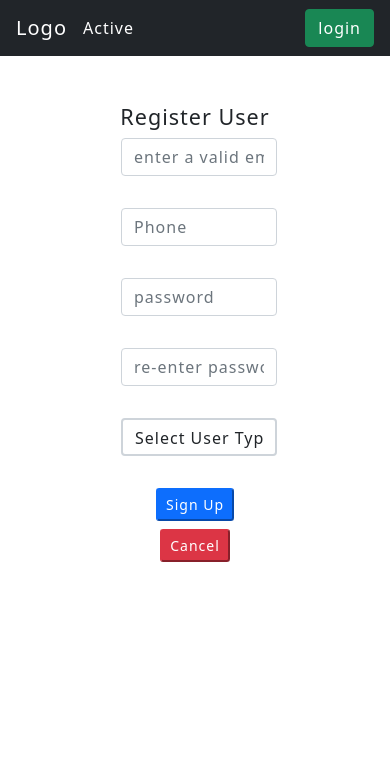
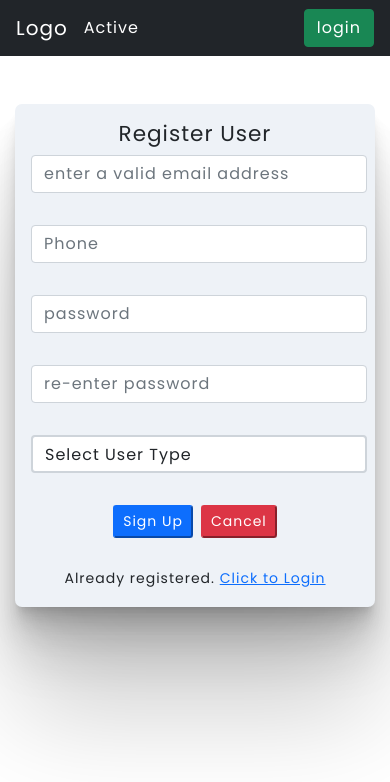
Before and after one commit to PrakashAdhikari08/truckeeclient, a React (Create React App) app: page /register in a window 390 px wide. Shown: the top 782 px of the page. Built offline with nearby package versions, Linux system fonts and the light colour scheme.

Commit message:
form responsiveness

```diff
--- a/src/forms/ForgetPassword.jsx
+++ b/src/forms/ForgetPassword.jsx
@@ -49,7 +49,8 @@ const ForgetPassword = (props) => {
     });
 
     return (
-        <form className={"mt-5 text-center"} onSubmit={formik.handleSubmit}>
+        <div className={"col-12"}>
+                <form className={" container mt-5 text-center"} onSubmit={formik.handleSubmit}>
                     <h4>FORGET PASSWORD</h4>
                     <input type={"email"} className={"input form-control"}
                            placeholder={"Enter your username/email"}
@@ -61,6 +62,10 @@ const ForgetPassword = (props) => {
                     <br />
                     <button className={"mt-2 form-control btn-success"} type={"submit"}>Generate Reset Token</button>
                 </form>
+
+
+        </div>
+
     );
 };
 
--- a/src/forms/Login.jsx
+++ b/src/forms/Login.jsx
@@ -4,12 +4,12 @@ import {Link} from "react-router-dom";
 
 import * as Yup from "yup";
 import {useFormik} from "formik";
-import { fetchFailure, fetchPasswordLoginToken} from "../redux/actions/AuthAction";
+import {fetchFailure, fetchPasswordLoginToken} from "../redux/actions/AuthAction";
 import {connect} from "react-redux";
 import {fetchUserProfile, loginUser} from "../api/API";
 import {fetchUserProfileData} from "../redux/actions/ProfileAction";
 
-import { BeatLoader} from "react-spinners";
+import {BeatLoader} from "react-spinners";
 
 import {toast} from "react-toastify";
 import 'react-toastify/dist/ReactToastify.css'
@@ -17,7 +17,6 @@ import Header from "../navbar/Header";
 
 toast.configure();
 const Login = (props) => {
-
 
 
     const initialValues = {
@@ -44,7 +43,6 @@ const Login = (props) => {
         let loginSuccessful = false;
         let accessToken = "";
         await loginUser(loginData).then(
-
             res => {
                 const response1 = {
                     accessToken: res.data.access_token,
@@ -58,7 +56,7 @@ const Login = (props) => {
         )
             .catch(error => {
                 setLoading(false);
-                if(error.response.status === 400) {
+                if (error.response.status === 400) {
                     console.log(error.response.data.error_description)
                     toast.warning(
                         <>
@@ -67,17 +65,20 @@ const Login = (props) => {
                                 <p>Please check your username and password</p>
                             </div>
                         </>,
-                        {position : "top-center", type : "warning"});
+                        {position: "top-center", type: "warning"});
                 }
-                if(error.response.status > 400){
+                if (error.response.status > 400) {
                     console.log("SOMETHING WENT WRONG ");
-                    toast.error('SOMETHING WENT WRONG \n Please contact the support team.', {position : "top-center", type : "error"});
+                    toast.error('SOMETHING WENT WRONG \n Please contact the support team.', {
+                        position: "top-center",
+                        type: "error"
+                    });
                 }
             });
-        if(loginSuccessful){
+        if (loginSuccessful) {
 
             await fetchUserProfileApiCall(accessToken);
-            toast.success(`Welcome ${props.fullName}`, {position : "top-right", autoClose : 2000})
+            toast.success(`Welcome ${props.fullName}`, {position: "top-right", autoClose: 2000})
             props.history.push('/profile');
         }
     }
@@ -120,11 +121,13 @@ const Login = (props) => {
     return (
         < >
             {loading ? (
-                    <div className={"mt-5 text-center"}>
+                    <div className={"container mt-5 text-center"}>
                         <BeatLoader loading={true} size={150} color={"orange"}/>
                     </div>) :
 
-                (<form className={"mt-5 text-center"} onSubmit={formik.handleSubmit} action={""}>
+                (
+                    <div className={"col-12"}>
+                        <form className={"container mt-5 text-center"} onSubmit={formik.handleSubmit} action={""}>
                             <h5 className={"form-label text-center"}>login Details</h5>
                             <input className={"form-input mt-2 input form-control"} placeholder="enter username/email"
                                    type={"email"}
@@ -139,34 +142,39 @@ const Login = (props) => {
                                    type={show !== true ? "password" : "text"}
                                    id={"password"} {...formik.getFieldProps("password")} />
                             {formik.touched.password && formik.errors.password ? (
-                        <small className={"text-danger text-sm-center"}>{formik.errors.password}</small>) : null}
+                                <small
+                                    className={"text-danger text-sm-center"}>{formik.errors.password}</small>) : null}
                             <br/>
                             {/*<p onClick={() => setShow(!show)}*/}
                             {/*   className={"text-primary text-decoration-underline"}>{!show ? "show password" : "hide password"}</p>*/}
                             <Link to={"/forget-password"}>
-                        <small className={"align-content-end text-decoration-underline"}>forgot password?</small>
+                                <small className={"align-content-end text-decoration-underline"}>forgot
+                                    password?</small>
                             </Link>
-                    <br />
+                            <br/>
                             <button className={"btn btn-success m-1"} type={"submit"}>login</button>
                             <Link to={"/"}>
                                 <button className={"btn btn-danger m-1"}>Cancel</button>
                             </Link>
                             <br/>
                             <small><Link to={"/register"}>Click here</Link> to create new account</small>
-                </form>)}
+                        </form>
+                    </div>)}
         </>
     );
 
 }
 
-const mapStateToProps = state => {
+const mapStateToProps = state =>
+{
     return {
         isLogin: state.auth.userLoggedIn,
         fullName: state.profile.fullName
     }
 }
 
-const mapDispatchToProps = (dispatch) => {
+const mapDispatchToProps = (dispatch) =>
+{
     return {
         getPassword: (response) => dispatch(fetchPasswordLoginToken(response)),
         fetchError: (error) => dispatch(fetchFailure(error)),
--- a/src/forms/Register.jsx
+++ b/src/forms/Register.jsx
@@ -39,13 +39,12 @@ const Register = (props) => {
             await registerUser(data, props.accessTokenCC)
             props.registerUsername(data.username);
             registerSuccess = true;
-        }
-        catch (error) {
+        } catch (error) {
             console.log(error.response.data.response);
             errorNotification(error.response.data.response);
 
         }
-        if(registerSuccess){
+        if (registerSuccess) {
             successNotification();
             props.history.push('/verify-account');
         }
@@ -78,10 +77,11 @@ const Register = (props) => {
     });
 
     return (
-            <form className={" mt-5 text-center "} onSubmit={formik.handleSubmit} action={""}>
+        <div className={"col-12"}>
+            <form className={"container-sm mt-5 text-center "} onSubmit={formik.handleSubmit} action={""}>
                 <h4>Register User</h4>
 
-                <input type={"email "} placeholder={"enter a valid email address"} className={"m-1 input form-control" }
+                <input type={"email "} placeholder={"enter a valid email address"} className={"m-1 input form-control"}
                        id={"emailAddress"} {...formik.getFieldProps("emailAddress")}/>
                 <br/>
                 {formik.touched.emailAddress && formik.errors.emailAddress ? (
@@ -104,7 +104,8 @@ const Register = (props) => {
                 <br/>
                 {formik.touched.password && formik.errors.password ? (
                     <small className={"text-danger text-sm-center"}>{formik.errors.password}</small>) : null}
-                <input type={"password"} placeholder={"re-enter password"} id={"password1"} className={"m-1 input form-control"}
+                <input type={"password"} placeholder={"re-enter password"} id={"password1"}
+                       className={"m-1 input form-control"}
                        autoComplete="off" {...formik.getFieldProps("password1")}/>
                 <br/>
                 {(formik.touched.password1 && formik.errors.password1) ||
@@ -134,12 +135,16 @@ const Register = (props) => {
                 <Link to={"/"}>
                     <button className={"btn-sm btn-danger m-1"}>Cancel</button>
                 </Link>
+                <br />
+                <br />
+                <small >Already registered. <Link to={'/login'}>Click to Login</Link></small>
 
             </form>
+        </div>
 
             );
 
-};
+            }
 
             const mapStateToProps = state => {
             return {
--- a/src/index.css
+++ b/src/index.css
@@ -10,10 +10,35 @@
   text-align: center;
 
 }
+p, h, a {
+  font-family: "Poppins", sans-serif;
+  letter-spacing: 1px;
+}
 form {
   width: 40% !important;
   margin-left: 30%;
+  font-family: "Poppins", sans-serif;
+  box-shadow: 0 2.5px 2.5px -3px rgba(0, 0, 0, 0.043),
+  0 5.9px 5.8px -3px rgba(0, 0, 0, 0.056),
+  0 10.5px 10.4px -3px rgba(0, 0, 0, 0.066),
+  0 17.5px 17.2px -3px rgba(0, 0, 0, 0.079),
+  0 28.8px 28.3px -3px rgba(0, 0, 0, 0.099),
+  0 50.4px 49.5px -3px rgba(0, 0, 0, 0.131),
+  0 109px 107px -3px rgba(0, 0, 0, 0.18);
+  background-color: #eef2f7;
+  border-radius: 7px;
+  /*padding-bottom: 2vh;*/
+  /*padding-top: 2vh;*/
+  padding: 2vh;
 
+}
+
+@media screen and (max-width: 786px) {
+  form {
+    width: 100% !important;
+    margin-left: 0%;
+
+  }
 }
 
 
```
Lines whose indentation alone changed are shown as unchanged.
